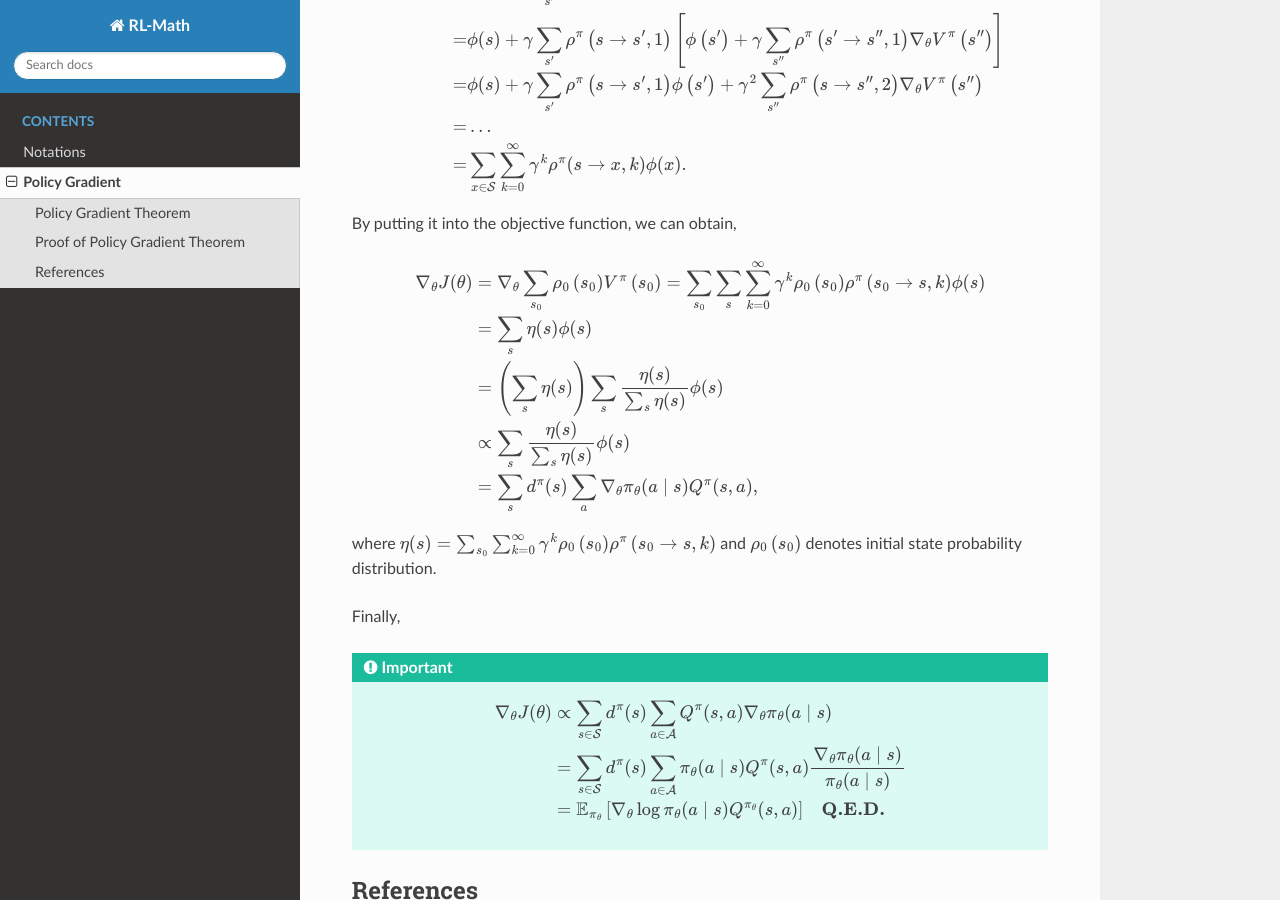
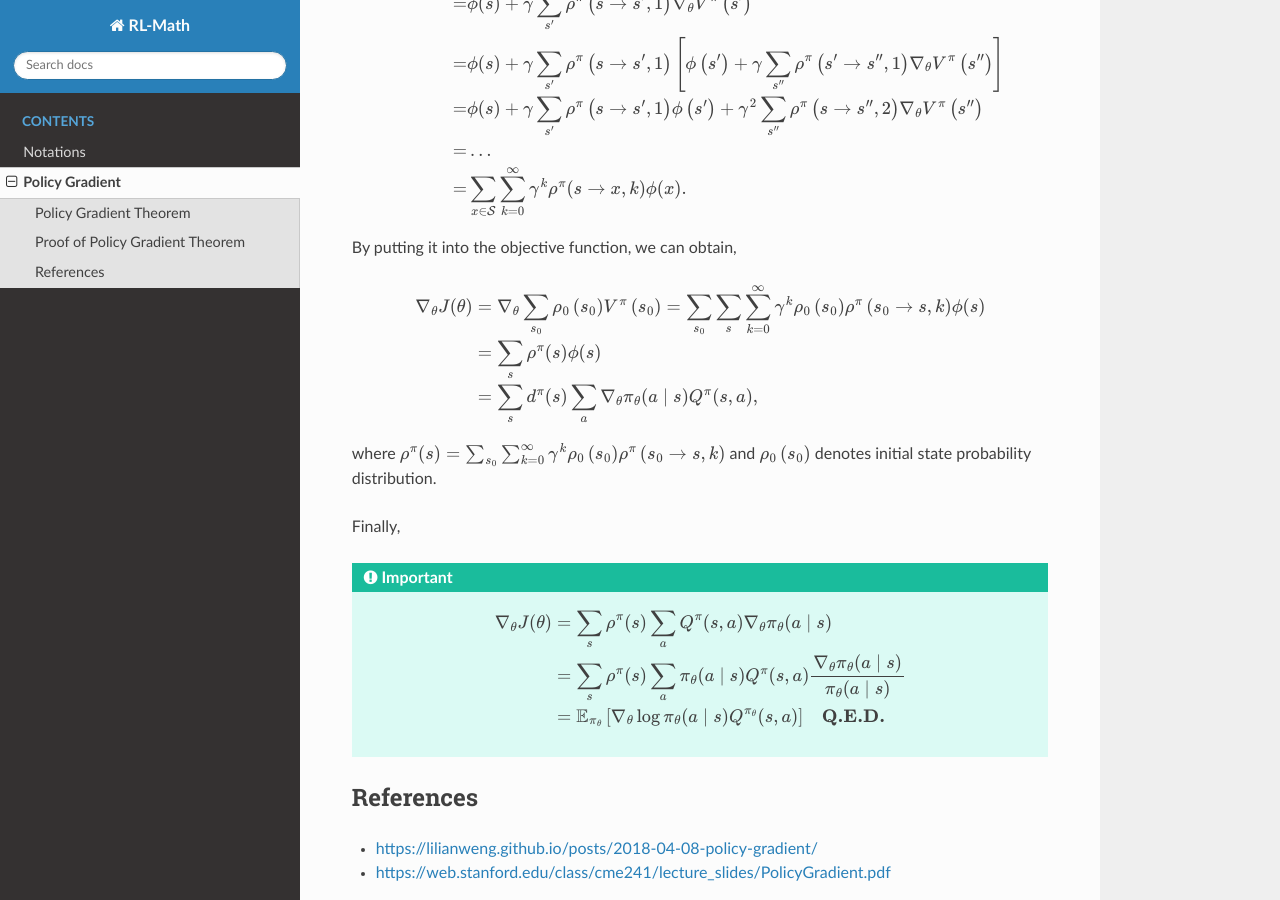
Before and after one commit to boyin96/Reinforcement-Learning-Math, a Sphinx documentation site: the page built from docs/source/policy_gradient.rst, in a window 1280 px wide and 900 px high, scrolled down 1459 px. Built offline with Sphinx 7.4.7 and the Read the Docs theme 3.1.0, drawn with Linux system fonts in a browser that asks for light colours; some of the changed text lies outside the part shown.

Commit message:
Update policy_gradient.rst

```diff
--- a/docs/source/policy_gradient.rst
+++ b/docs/source/policy_gradient.rst
@@ -6,15 +6,15 @@
 Let the objective be the maximization of the expected return:
 
 .. math::
-    J(\theta)=\sum_{s } d^\pi(s) V^\pi(s)=\sum_{s} d^\pi(s) \sum_{a} \pi_\theta(a \mid s) Q^\pi(s, a),
+    J(\theta)=\sum_{s } \rho^\pi(s) V^\pi(s)=\sum_{s} \rho^\pi(s) \sum_{a} \pi_\theta(a \mid s) Q^\pi(s, a),
 
-where :math:`d^\pi(s)` is the stationary distribution of Markov chain. For simplicity, all subsequent funcitons related to :math:`\pi` eliminate the subscript of :math:`\theta`.
+where :math:`\rho^\pi(s)` is the discounted-aggregate state-visitation measure (stationary distribution with initial state probability) of Markov chain. For simplicity, all subsequent funcitons related to :math:`\pi` eliminate the subscript of :math:`\theta`.
 
 Policy Gradient Theorem
 --------------------------------------
 
 .. important::
-    :math:`\nabla_\theta J(\theta)=\sum_{s } d^\pi(s) \sum_{a } Q^\pi(s, a) \nabla_\theta \pi_\theta(a \mid s)=\mathbb{E}_{\pi_\theta}\left[\nabla_\theta \log \pi_\theta(s, a) Q^{\pi_\theta}(s, a)\right]`.
+    :math:`\nabla_\theta J(\theta)=\sum_{s } \rho^\pi(s) \sum_{a } Q^\pi(s, a) \nabla_\theta \pi_\theta(a \mid s)=\mathbb{E}_{\pi_\theta}\left[\nabla_\theta \log \pi_\theta(s, a) Q^{\pi_\theta}(s, a)\right]`.
 
 
 Proof of Policy Gradient Theorem
@@ -62,13 +62,11 @@
 .. math::
     \begin{aligned}
     	\nabla _{\theta}J(\theta )&=\nabla _{\theta}\sum_{s_0}\rho_0\left( s_0 \right)V^{\pi}\left( s_0 \right)=\sum_{s_0}\sum_s{\sum_{k=0}^{\infty}{\gamma ^k\rho_0\left( s_0 \right)\rho ^{\pi}}}\left( s_0\rightarrow s,k \right) \phi (s)\\
-    	&=\sum_s{\eta}(s)\phi (s)\\
-    	&=\left( \sum_s{\eta}(s) \right) \sum_s{\frac{\eta (s)}{\sum_s{\eta}(s)}}\phi (s)\\
-    	&\propto \sum_s{\frac{\eta (s)}{\sum_s{\eta}(s)}}\phi (s)\\
+    	&=\sum_s\rho^\pi(s)\phi (s)\\
     	&=\sum_s{d^{\pi}}(s)\sum_a{\nabla _{\theta}}\pi _{\theta}(a\mid s)Q^{\pi}(s,a),\\
     \end{aligned}
 
-where :math:`\eta(s)=\sum_{s_0}\sum_{k=0}^{\infty} \gamma ^k\rho_0\left( s_0 \right)\rho^\pi\left(s_0 \rightarrow s, k\right)` and :math:`\rho_0\left( s_0 \right)` denotes initial state probability distribution.
+where :math:`\rho^\pi(s)=\sum_{s_0}\sum_{k=0}^{\infty} \gamma ^k\rho_0\left( s_0 \right)\rho^\pi\left(s_0 \rightarrow s, k\right)` and :math:`\rho_0\left( s_0 \right)` denotes initial state probability distribution.
 
 Finally,
 
@@ -76,8 +74,8 @@
 
     .. math::
         \begin{aligned}
-        \nabla_\theta J(\theta) & \propto \sum_{s \in \mathcal{S}} d^\pi(s) \sum_{a \in \mathcal{A}} Q^\pi(s, a) \nabla_\theta \pi_\theta(a \mid s) \\
-        & =\sum_{s \in \mathcal{S}} d^\pi(s) \sum_{a \in \mathcal{A}} \pi_\theta(a \mid s) Q^\pi(s, a) \frac{\nabla_\theta \pi_\theta(a \mid s)}{\pi_\theta(a \mid s)} \\
+        \nabla_\theta J(\theta) & = \sum_{s} \rho^\pi(s) \sum_{a} Q^\pi(s, a) \nabla_\theta \pi_\theta(a \mid s) \\
+        & =\sum_{s} \rho^\pi(s) \sum_{a} \pi_\theta(a \mid s) Q^\pi(s, a) \frac{\nabla_\theta \pi_\theta(a \mid s)}{\pi_\theta(a \mid s)} \\
         & =\mathbb{E}_{\pi_\theta}\left[\nabla_\theta \log \pi_\theta(a \mid s)Q^{\pi_\theta}(s, a) \right] \quad \textbf{Q.E.D.}
         \end{aligned}
 
```
